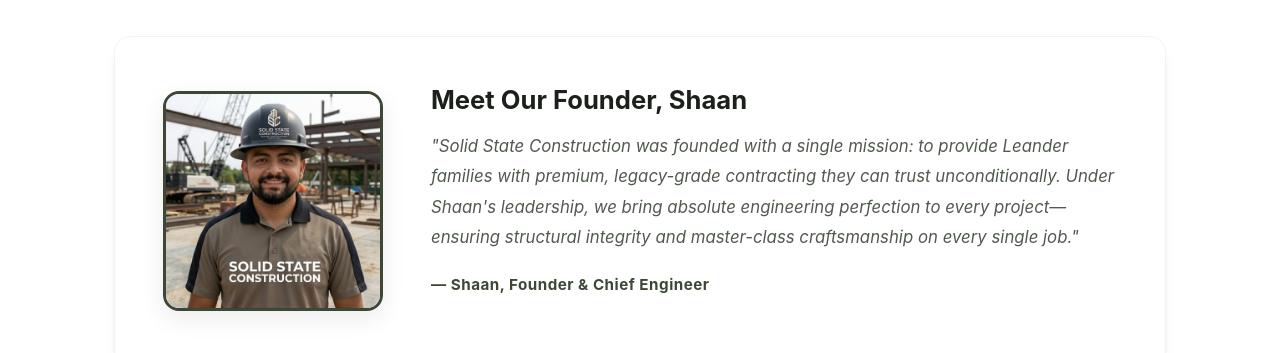
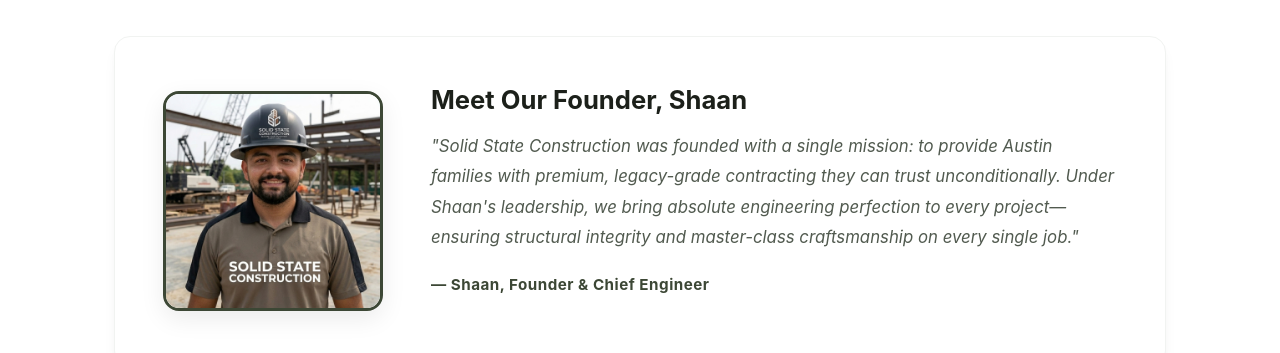
Before and after one commit to asadrzvi/SolidStateConstruction, a React (Vite) app: page / in a window 1280 px wide. Shown: the part 1580-1933 px from the top of the page. Built offline with nearby package versions, Linux system fonts and the light colour scheme.

Commit message:
style: change Leander references to Austin in founder description

```diff
--- a/src/components/About.jsx
+++ b/src/components/About.jsx
@@ -49,7 +49,7 @@ function About() {
           <div className="founder-info">
             <h3>Meet Our Founder, Shaan</h3>
             <p>
-              "Solid State Construction was founded with a single mission: to provide Leander families with premium, legacy-grade contracting they can trust unconditionally. Under Shaan's leadership, we bring absolute engineering perfection to every project—ensuring structural integrity and master-class craftsmanship on every single job."
+              "Solid State Construction was founded with a single mission: to provide Austin families with premium, legacy-grade contracting they can trust unconditionally. Under Shaan's leadership, we bring absolute engineering perfection to every project—ensuring structural integrity and master-class craftsmanship on every single job."
             </p>
             <p className="founder-signature">— Shaan, Founder & Chief Engineer</p>
           </div>
```
